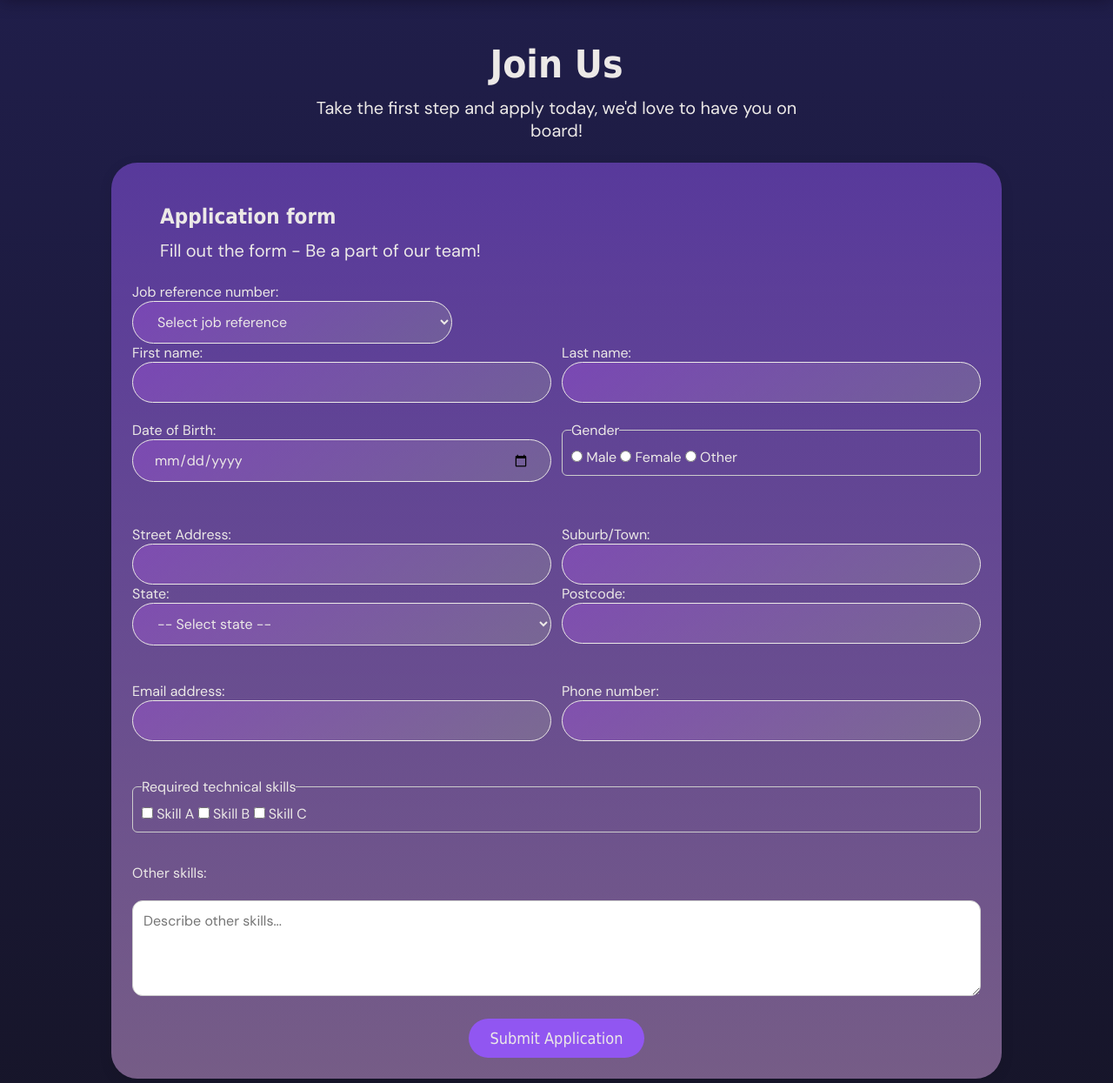
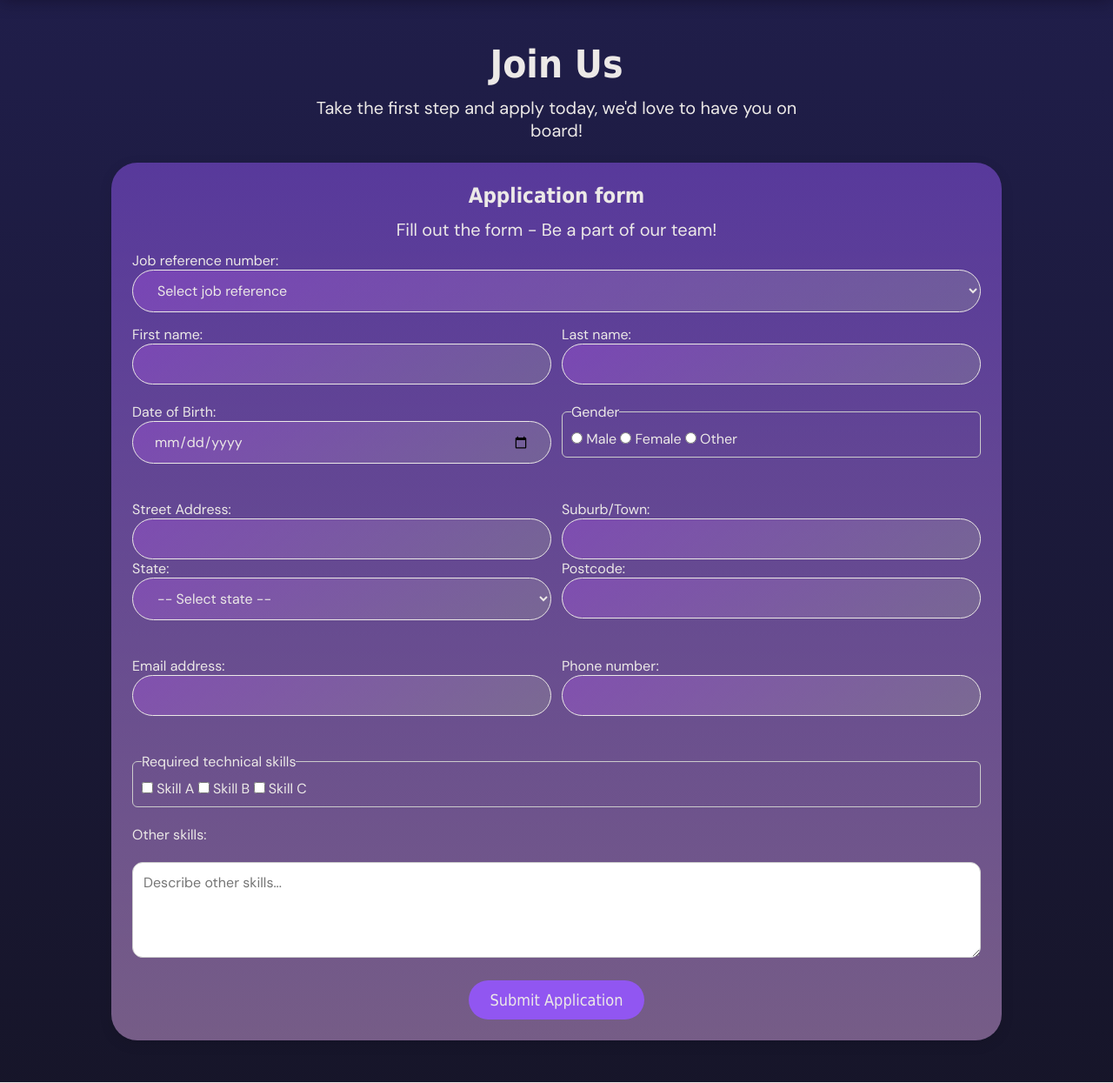
Before and after one commit to nguyenducnam06/Group-2-COS10026, a PHP site: page /apply.html in a window 1280 px wide. Shown: the part 53-1298 px from the top of the page at 87% size. Run offline with PHP 8.4, Linux system fonts and the light colour scheme; some web fonts are replaced.

Commit message:
back to original

```diff
--- a/project1/apply.html
+++ b/project1/apply.html
@@ -44,10 +44,8 @@
         </div>
 
         <form id="applicationForm" action="https://mercury.swin.edu.au/it000000/formtest.php" method="post">
-            <div class="left_aligned">
                 <h3 class="formtitle">Application form</h3>
                 <p class="formtitle">Fill out the form - Be a part of our team!</p>
-            </div>
             <!-- Job reference number -->
             <legend for="jobRef">Job reference number:</legend>
             <select id="jobRef" name="jobRef" required>
--- a/project1/styles/apply.css
+++ b/project1/styles/apply.css
@@ -10,6 +10,12 @@
   margin-top: 12px;
   margin-bottom: 32px;
   font-size: 1.2rem;
+}
+
+.formtitle {
+  text-align: center;
+  color: #ece9e7;
+  margin-bottom: 12px;
 }
 
 #applicationForm {
@@ -26,11 +32,14 @@
   box-shadow: 0 4px 15px rgba(0, 0, 0, 0.1);
 }
 
-/* #jobRef {
+
+
+#jobRef {
   color: #ece9e7;
   background: linear-gradient(140deg, #b356f152, #c6e7a32d);
   width: 100%;
-} */
+  margin-bottom: 15px;
+}
 
 #jobRef option {
   color: #ece9e7;
@@ -51,7 +60,6 @@ fieldset {
   border: 1px solid #ccc;
   border-radius: 6px;
   padding: 10px;
-  margin-bottom: 15px;
 }
 
 textarea {
```
